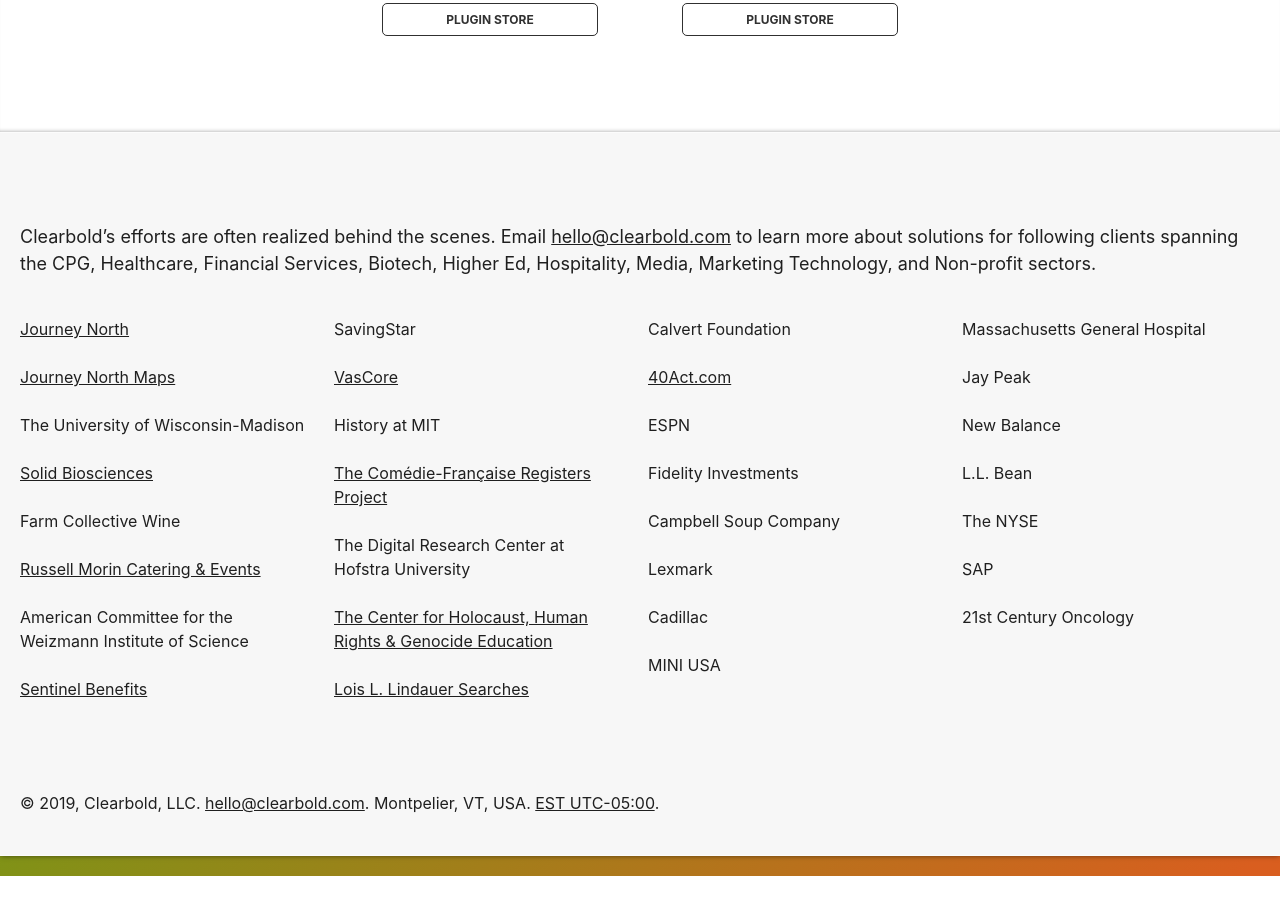
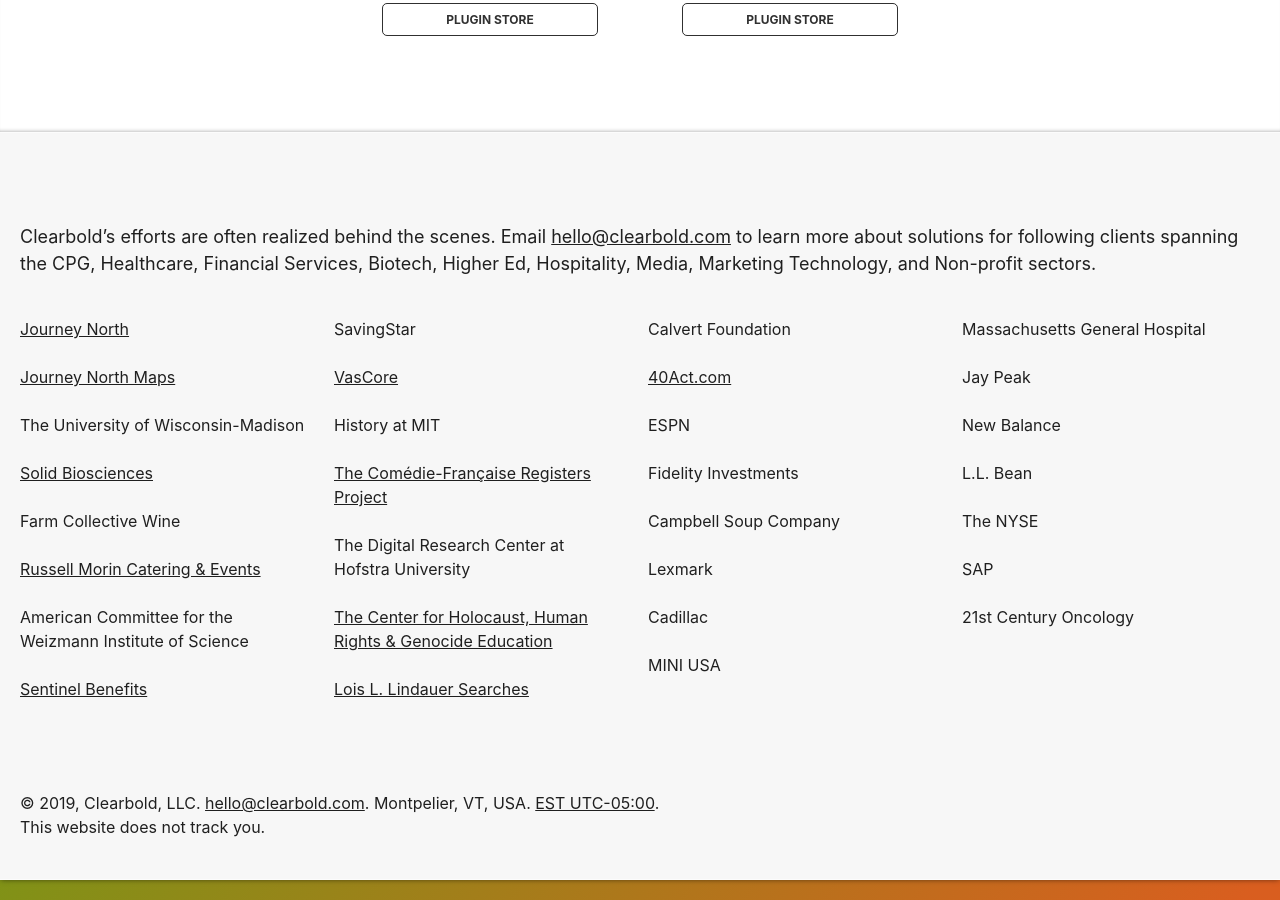
Before and after one commit to clearbold/clearbold.github.io, a Jekyll site: the page built from index.html, in a window 1280 px wide and 900 px high, scrolled down 2717 px. Built offline with Jekyll 4.4.1, drawn with Linux system fonts in a browser that asks for light colours; before the commit the page ends 3593 px from its top, so only the background shows below that.

Commit message:
Footer tweak

```diff
--- a/_includes/footer.html
+++ b/_includes/footer.html
@@ -1,5 +1,5 @@
     <footer class="panel-bottom">
         <div class="wrapper wrapper-content">
-            <p>&copy; 2019, Clearbold, LLC. <a href="mailto:hello@clearbold.com">hello@clearbold.com</a>. Montpelier,&nbsp;VT,&nbsp;USA. <a href="https://en.wikipedia.org/wiki/UTC%E2%88%9205%3A00" target="_blank">EST&nbsp;UTC-05:00</a>.</p><p><span class="no-cssgrid"><a href="https://caniuse.com/#feat=css-grid" target="_blank">Upgrade your browser</a>.</span></p>
+            <p>&copy; 2019, Clearbold, LLC. <a href="mailto:hello@clearbold.com">hello@clearbold.com</a>. Montpelier,&nbsp;VT,&nbsp;USA. <a href="https://en.wikipedia.org/wiki/UTC%E2%88%9205%3A00" target="_blank">EST&nbsp;UTC-05:00</a>.</p><p>This website does not track&nbsp;you.<span class="no-cssgrid"> <a href="https://caniuse.com/#feat=css-grid" target="_blank">Upgrade your browser</a>.</span></p>
         </div>
     </footer>
```
